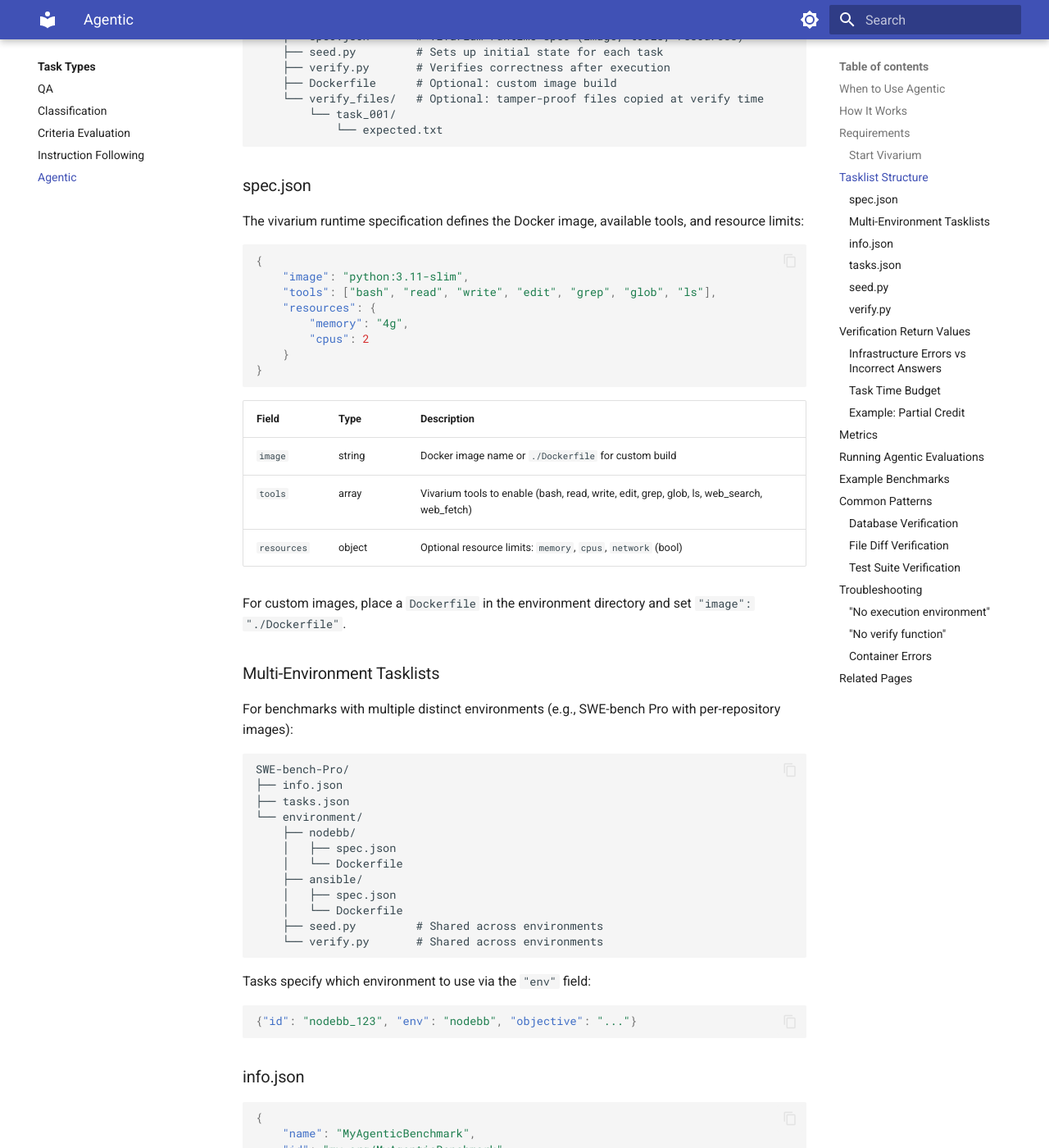
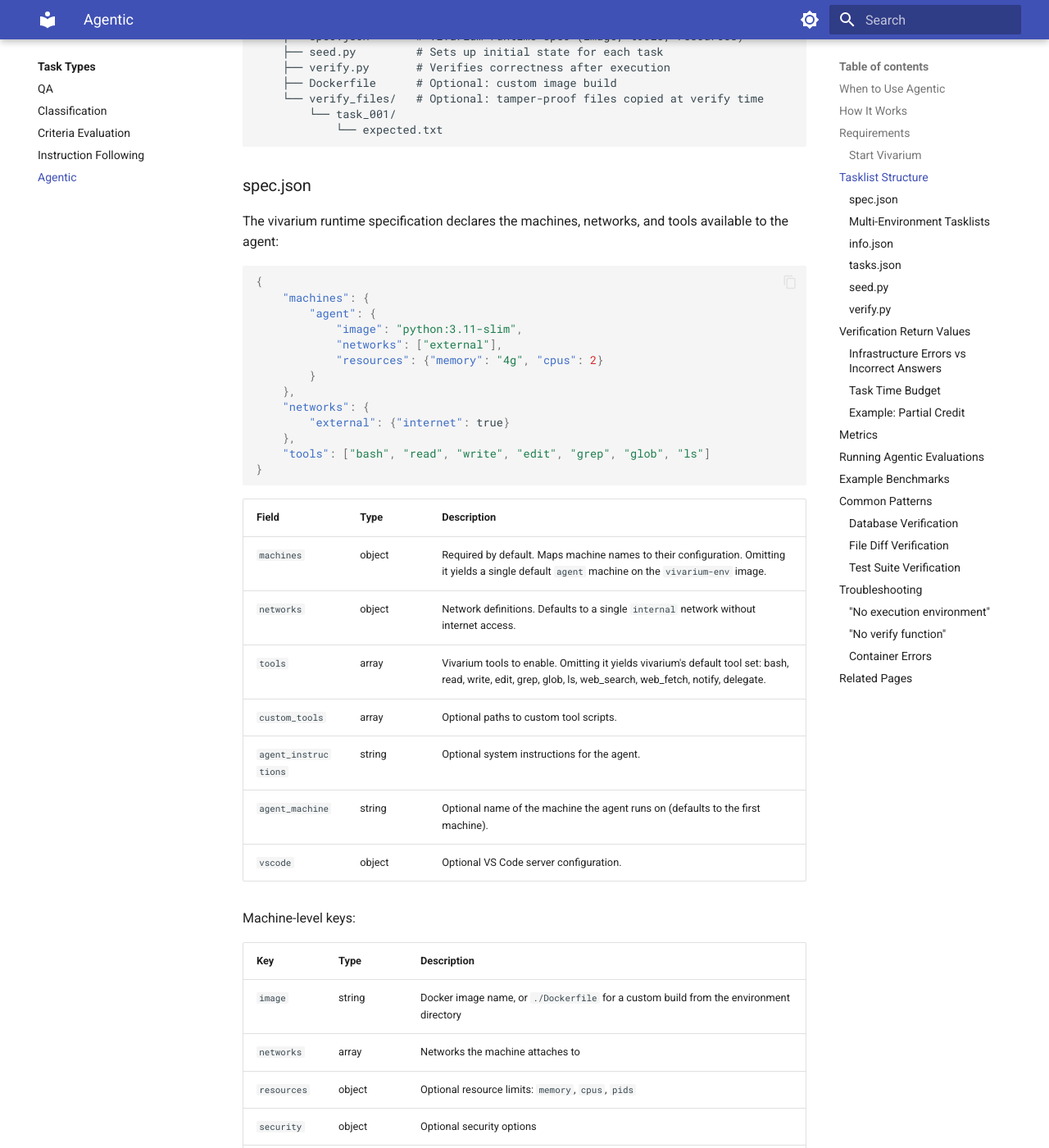
Before and after one commit to palace-ai/palace-eval, an MkDocs documentation site: the page built from docs/task-types/agentic.md, in a window 1280 px wide and 1400 px high, scrolled down 1673 px. Shown: the whole window at 82% size. Built offline with MkDocs 1.6.1 and Material for MkDocs 9.7.7, drawn with Linux system fonts in a browser that asks for light colours; some of the changed text lies outside the part shown.

Commit message:
docs: replace legacy agentic spec and env-key documentation with spec.json format
docs/task-types/agentic.md: document the machines/networks/tools spec.json
format vivarium parses (top-level image and resources.network are silently
ignored); list optional keys (custom_tools, agent_instructions,
agent_machine, vscode), machine-level keys, and the accepted-but-ignored
per-machine idle key.

Bundled palace-tasklist-creator skill:
- assets/templates/agentic-spec.json: migrate to machines/networks format
- scripts/validate_tasklist.py and scripts/smoke_test_tasklist.py: discover
  environments via spec.json like the runtime instead of requiring the dead
  'env' key in info.json
- references/info-json-schema.md and references/agentic-tasklists.md: replace
  'env' config examples with spec.json examples
- SKILL.md: fix stale env-key claims and update compatibility to Python 3.13+

Closes #3

Co-authored-by: vivarium <vivarium@agent>

````diff
--- a/docs/task-types/agentic.md
+++ b/docs/task-types/agentic.md
@@ -68,24 +68,48 @@ MyAgenticBenchmark/
 
 ### spec.json
 
-The vivarium runtime specification defines the Docker image, available tools, and resource limits:
+The vivarium runtime specification declares the machines, networks, and tools
+available to the agent:
 
 ```json
 {
-    "image": "python:3.11-slim",
-    "tools": ["bash", "read", "write", "edit", "grep", "glob", "ls"],
-    "resources": {
-        "memory": "4g",
-        "cpus": 2
-    }
+    "machines": {
+        "agent": {
+            "image": "python:3.11-slim",
+            "networks": ["external"],
+            "resources": {"memory": "4g", "cpus": 2}
+        }
+    },
+    "networks": {
+        "external": {"internet": true}
+    },
+    "tools": ["bash", "read", "write", "edit", "grep", "glob", "ls"]
 }
 ```
 
 | Field | Type | Description |
 |-------|------|-------------|
-| `image` | string | Docker image name or `./Dockerfile` for custom build |
-| `tools` | array | Vivarium tools to enable (bash, read, write, edit, grep, glob, ls, web_search, web_fetch) |
-| `resources` | object | Optional resource limits: `memory`, `cpus`, `network` (bool) |
+| `machines` | object | Required by default. Maps machine names to their configuration. Omitting it yields a single default `agent` machine on the `vivarium-env` image. |
+| `networks` | object | Network definitions. Defaults to a single `internal` network without internet access. |
+| `tools` | array | Vivarium tools to enable. Omitting it yields vivarium's default tool set: bash, read, write, edit, grep, glob, ls, web_search, web_fetch, notify, delegate. |
+| `custom_tools` | array | Optional paths to custom tool scripts. |
+| `agent_instructions` | string | Optional system instructions for the agent. |
+| `agent_machine` | string | Optional name of the machine the agent runs on (defaults to the first machine). |
+| `vscode` | object | Optional VS Code server configuration. |
+
+Machine-level keys:
+
+| Key | Type | Description |
+|-----|------|-------------|
+| `image` | string | Docker image name, or `./Dockerfile` for a custom build from the environment directory |
+| `networks` | array | Networks the machine attaches to |
+| `resources` | object | Optional resource limits: `memory`, `cpus`, `pids` |
+| `security` | object | Optional security options |
+| `gpu` | object | Optional GPU configuration |
+
+!!! note
+    A per-machine `idle` key is accepted but ignored: machine lifecycle is
+    role-based, not idleness-based.
 
 For custom images, place a `Dockerfile` in the environment directory and set `"image": "./Dockerfile"`.
 
````
Also changed, not shown: docs/reference/cli.md (+1 -0 lines), docs/reference/info-json.md (+1 -0 lines), skills/palace-tasklist-creator/SKILL.md (+1 -1 lines), 3 other files.
